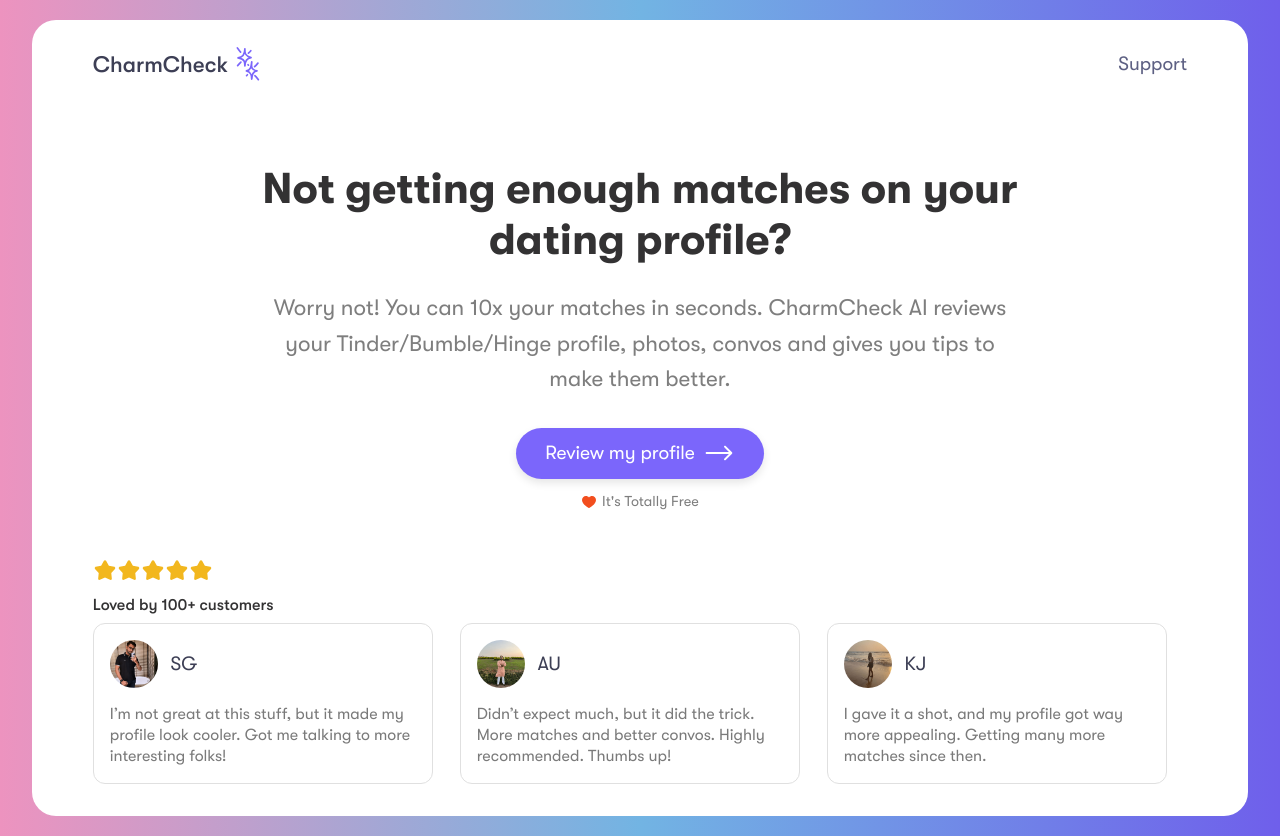
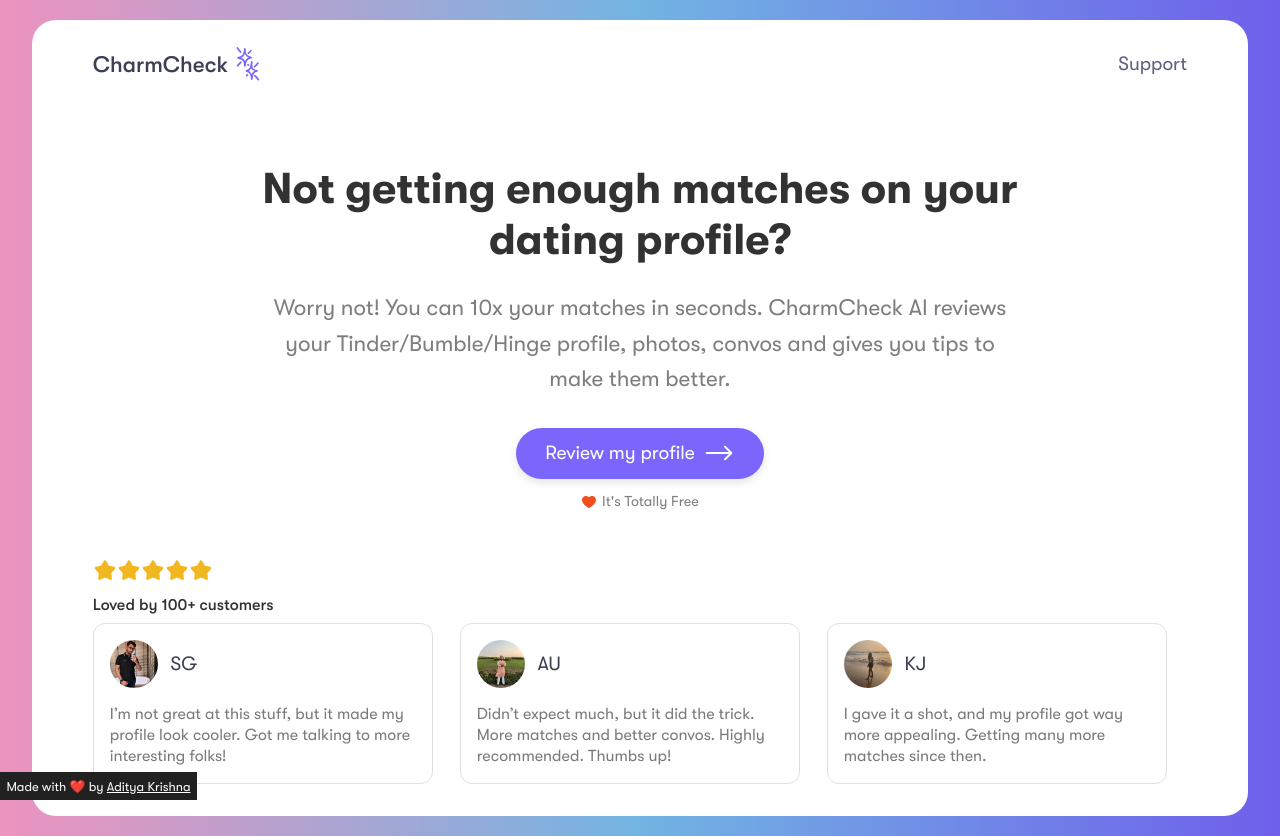
Before and after one commit to CharmCheck/charmcheck-webapp, a React (Create React App) app: page / in a window 1280 px wide. Built offline with nearby package versions, Linux system fonts and the light colour scheme.

Commit message:
added self attribution

```diff
--- a/src/Components/MainLayout/MainLayout.components.css
+++ b/src/Components/MainLayout/MainLayout.components.css
@@ -19,6 +19,22 @@
   margin: auto;
   margin-top: 3vh;
 }
+.main .project-self-attribution-container {
+  position: fixed;
+  bottom: 0;
+  left: 0;
+  background-color: #212121;
+  color: #fff;
+}
+.main .project-self-attribution-container .project-self-attribution-text {
+  padding: 0.4rem;
+  font-size: 0.8rem;
+  margin: 0;
+}
+.main .project-self-attribution-container .project-self-attribution-text .project-self-attribution-link {
+  color: #fff;
+  text-decoration: underline;
+}
 
 @media only screen and (max-width: 1700px) {
   .main .main-white-background .padding {
--- a/src/Components/MainLayout/MainLayout.components.jsx
+++ b/src/Components/MainLayout/MainLayout.components.jsx
@@ -23,6 +23,20 @@ const MainLayout = ({ children }) => {
 				pauseOnHover
 				theme="light"
 			/>
+			<div className="project-self-attribution-container">
+				<p className="project-self-attribution-text">
+					Made with ❤️ by{' '}
+					<a
+						href="
+						https://x.com/AdityaKG_"
+						target="_blank"
+						rel="noreferrer"
+						className="project-self-attribution-link"
+					>
+						Aditya Krishna
+					</a>
+				</p>
+			</div>
 		</div>
 	);
 };
--- a/src/Components/MainLayout/MainLayout.components.scss
+++ b/src/Components/MainLayout/MainLayout.components.scss
@@ -18,6 +18,25 @@
 			width: 70%;
 			margin: auto;
 			margin-top: 3vh;
+		}
+	}
+
+	.project-self-attribution-container {
+		position: fixed;
+		bottom: 0;
+		left: 0;
+		background-color: #212121;
+		color: #fff;
+
+		.project-self-attribution-text {
+			padding: 0.4rem;
+			font-size: 0.8rem;
+			margin: 0;
+
+			.project-self-attribution-link {
+				color: #fff;
+				text-decoration: underline;
+			}
 		}
 	}
 }
```
Also changed, not shown: 1 other file (tests, documents, lock files or other folders).
